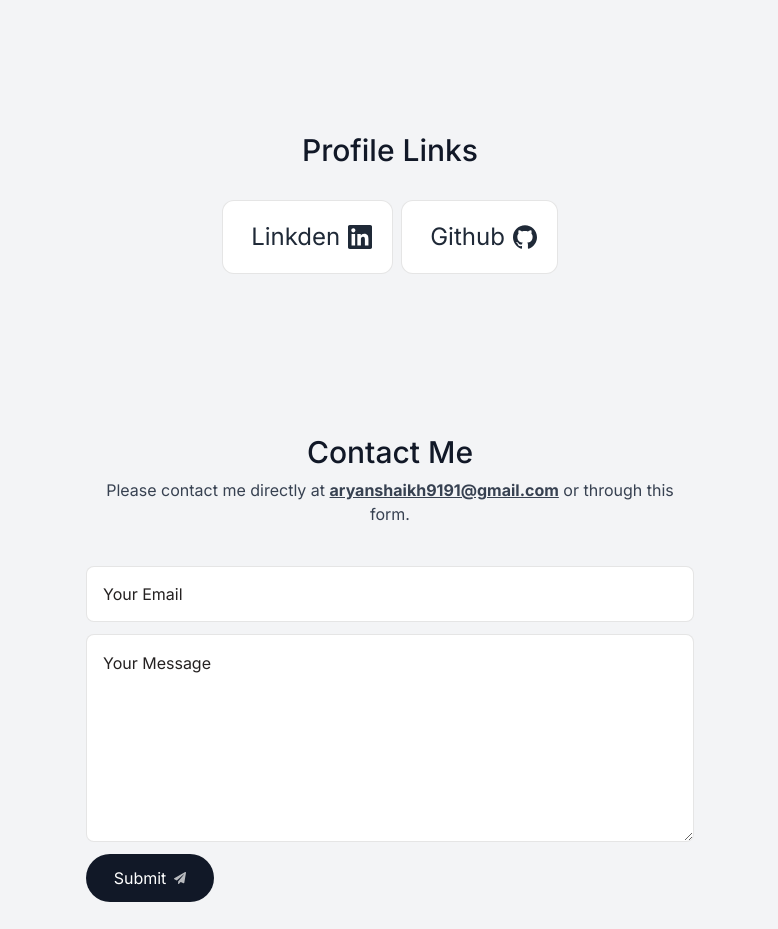
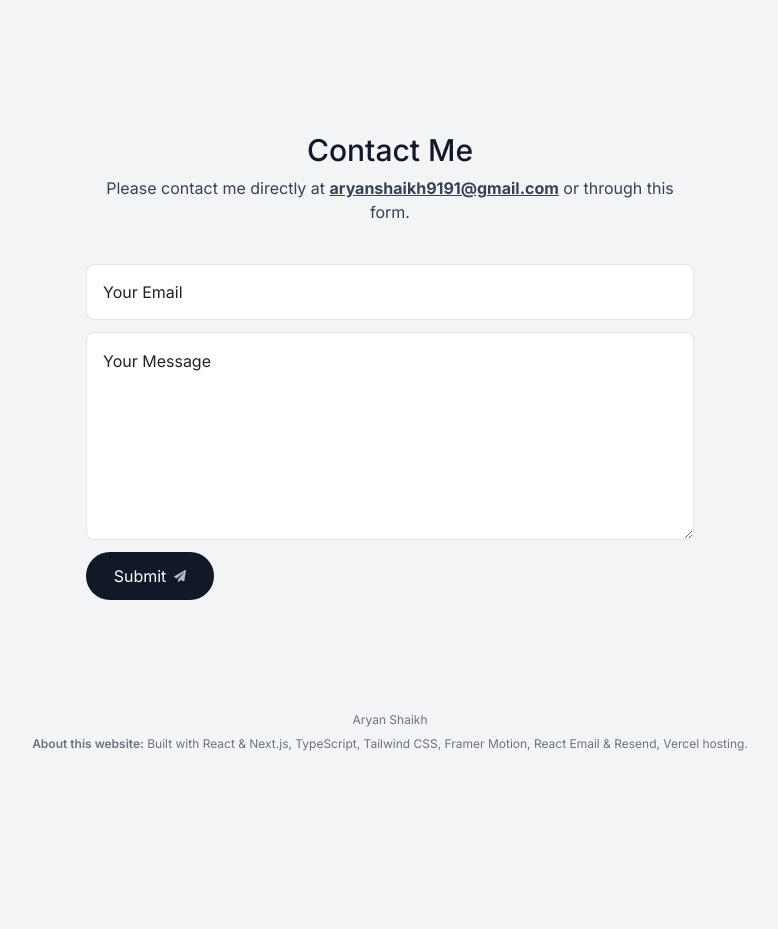
Before and after one commit to Aryanaryahsworld/my-porfolio, a Next.js app: page / in a window 1280 px wide. Shown: the part 5780-6709 px from the top of the page, without its empty margins (250-1028 px from the left). After the commit the page ends 6572 px from the top, so only its background shows below. Built offline with nearby package versions, Linux system fonts and the light colour scheme.

Commit message:
Update page.tsx

```diff
--- a/app/page.tsx
+++ b/app/page.tsx
@@ -20,7 +20,6 @@ export default function Home() {
   <Education />
   <Certification />
   <Achievements />
-  <Socials />
   <Contact />
 </main>
 
```
